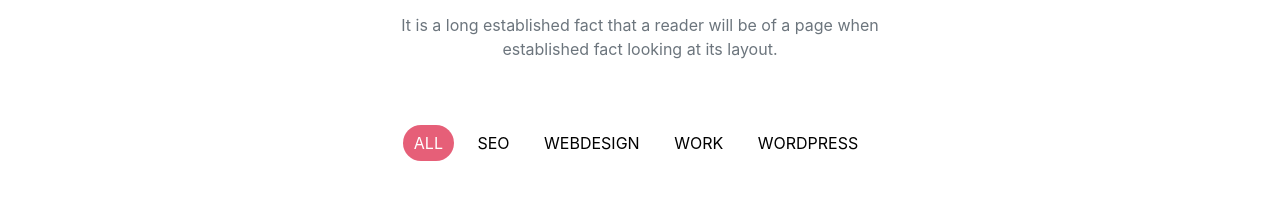
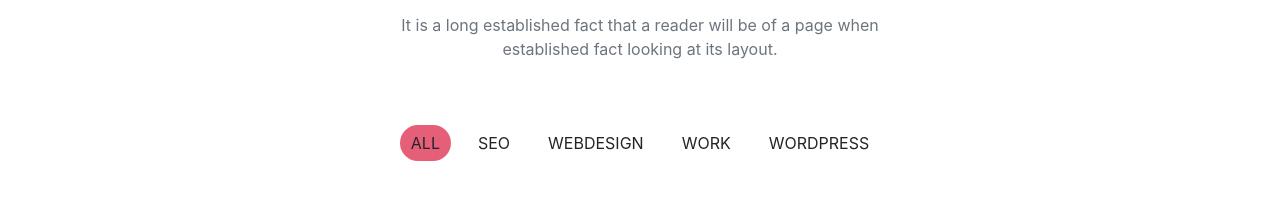
Before and after one commit to maimohamedfakhry/Kerri-page, a plain HTML site: page index.html in a window 1280 px wide. Shown: the part 3398-3604 px from the top of the page. Drawn offline with nearby package versions, Linux system fonts and the light colour scheme.

Commit message:
created the project

```diff
--- a/index.html
+++ b/index.html
@@ -323,7 +323,7 @@
             </p>
           </div>
         </div>
-        <!------------------>
+        <!----------------
         <div class="mb-5"id="myDIV">
           <button data-class="all" class=" mr-2 activee work-a rounded-pill">ALL</button>
           <button data-class="seo" class=" mr-2 work-a rounded-pill">SEO</button>
@@ -331,6 +331,29 @@
           <button data-class="work" class=" mr-2 work-a rounded-pill">WORK</button>
           <button data-class="wordpress" class=" mr-2 work-a rounded-pill">WORDPRESS</button>
         </div>
+        -->
+        <ul class="nav justify-content-center mb-5"id="myDIV">
+          <li class="mx-2">
+            <a data-class="all" class="btn activee rounded-pill work-a">ALL</a>
+          </li>
+          <li class="mx-2">
+            <a data-class="seo" class="btn rounded-pill work-a"
+              >SEO</a
+            >
+          </li>
+          <li class="mx-2">
+            <a data-class="webdesign" class="btn rounded-pill work-a"
+              >WEBDESIGN</a
+            >
+          </li>
+          <li class="mx-2">
+            <a data-class="work" class="btn rounded-pill work-a">WORK</a>
+          </li>
+          <li class="mx-2">
+            <a data-class="wordpress" class="btn rounded-pill work-a">WORDPRESS</a>
+          </li>
+        </ul>
+        <!---------------------------------------->
         <div class="row mb-lg-5 mb-md-0 d-flex align-items-center">
           <div class="col-lg-4 col-md-12 mb-5  all webdesign wordpress ">
             <div class="rounded position-relative work-fullcategory">
```
Also changed, not shown: 1 other file.
